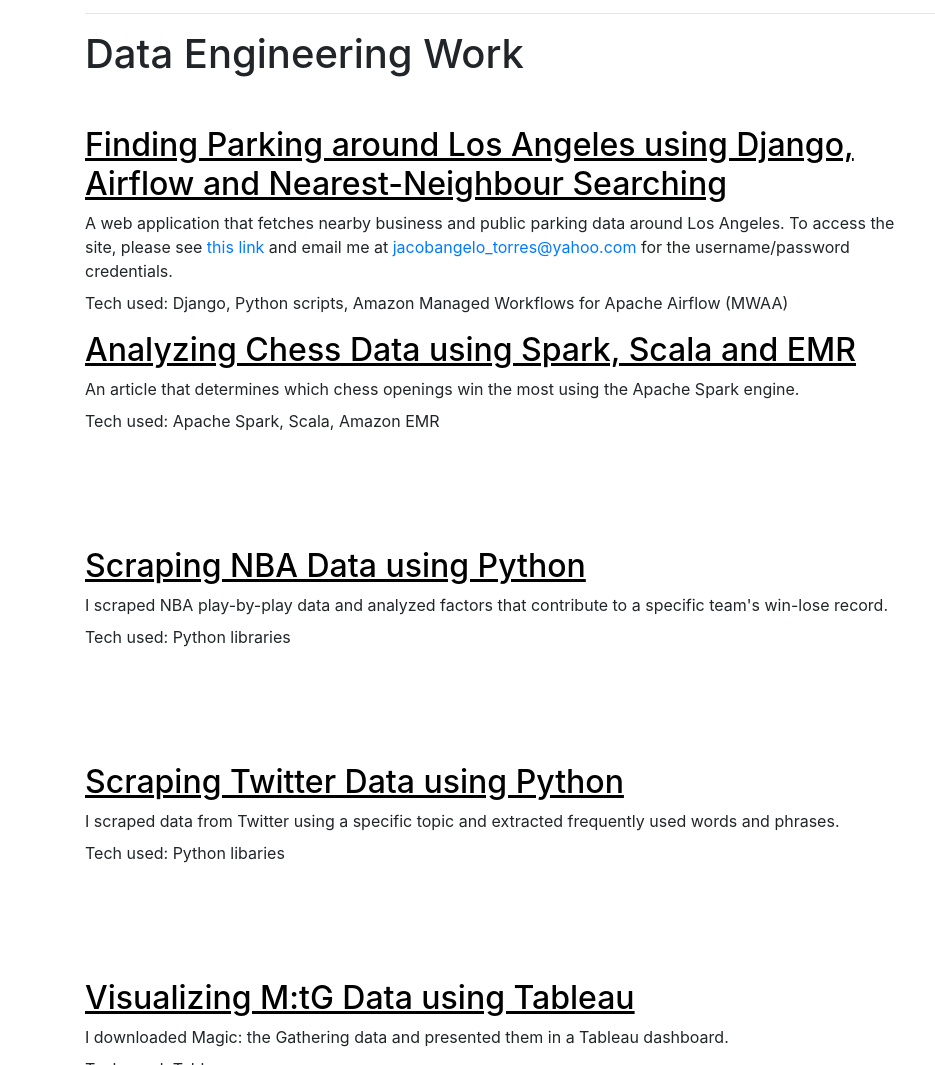
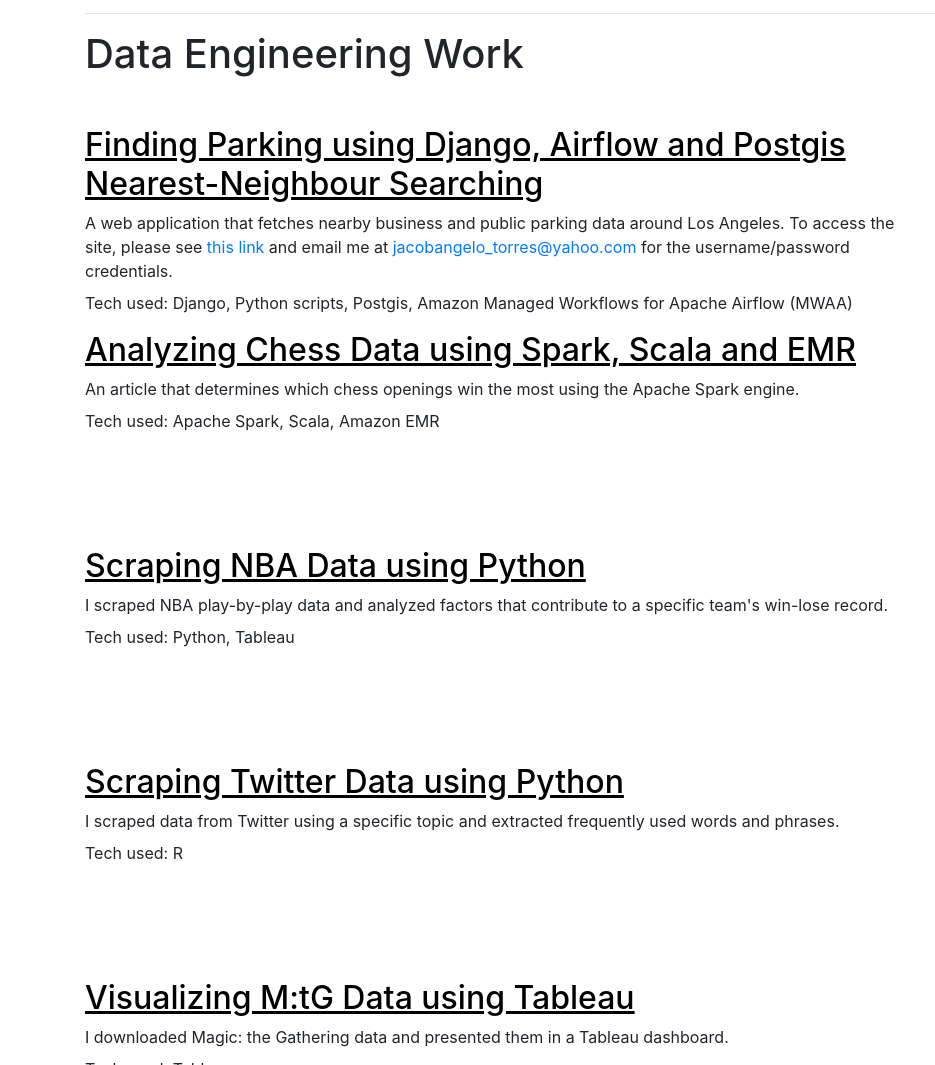
Before and after one commit to jacobatorres/portfolio, a plain HTML site: page index.html in a window 1280 px wide. Shown: the part 392-1457 px from the top of the page, 0-935 px from the left. Drawn offline with nearby package versions, Linux system fonts and the light colour scheme.

Commit message:
Add more

```diff
--- a/index.html
+++ b/index.html
@@ -42,9 +42,9 @@
   <!-- Los Angeles Parking Data -->
   <div class="row my-3">
     <div class="col-9">
-      <h2><a href="https://github.com/jacobatorres/los_angeles_parking_finder" class = "project-title" >Finding Parking around Los Angeles using Django,  Airflow and Nearest-Neighbour Searching</a></h2>
+      <h2><a href="https://github.com/jacobatorres/los_angeles_parking_finder" class = "project-title" >Finding Parking using Django, Airflow and Postgis Nearest-Neighbour Searching</a></h2>
       <div class = "mb-2">A web application that fetches nearby business and public parking data around Los Angeles. To access the site, please see <a href="http://3.209.240.80:8000/">this link</a> and email me at <a href="mailto:jacobangelo_torres@yahoo.com">jacobangelo_torres@yahoo.com</a> for the username/password credentials.</div>
-      <div>Tech used: Django, Python scripts, Amazon Managed Workflows for Apache Airflow (MWAA)</div>
+      <div>Tech used: Django, Python scripts, Postgis, Amazon Managed Workflows for Apache Airflow (MWAA)</div>
 
     </div>
 
@@ -73,7 +73,7 @@
     <div class="col-9">
       <h2><a href="https://medium.com/@jacobtorres/using-multiple-linear-regression-on-the-nba-2015-2016-golden-state-warriors-games-844ce72d6011" class = "project-title" >Scraping NBA Data using Python</a></h2>
       <div class = "mb-2">I scraped NBA play-by-play data and analyzed factors that contribute to a specific team's win-lose record.</div>
-      <div>Tech used: Python libraries</div>
+      <div>Tech used: Python, Tableau</div>
 
     </div>
 
@@ -88,7 +88,7 @@
     <div class="col-9">
       <h2><a href="https://medium.com/@jacobtorres/what-does-twitter-think-of-rodrigo-duterte-text-mining-tweets-using-r-involving-duterte-696eecc214de" class = "project-title" >Scraping Twitter Data using Python</a></h2>
       <div class = "mb-2">I scraped data from Twitter using a specific topic and extracted frequently used words and phrases.</div>
-      <div>Tech used: Python libaries</div>
+      <div>Tech used: R</div>
 
     </div>
 
```
